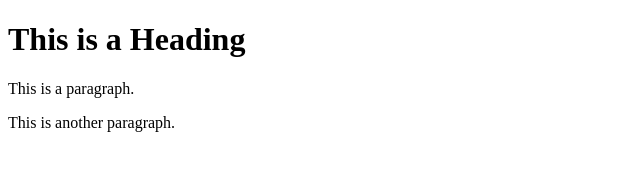
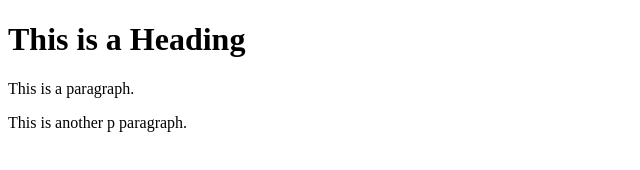
Before and after one commit to HollyChaffee/learning-git, a plain HTML site: page index.html in a window 1280 px wide. Shown: the full height of the page, 0-640 px from the left. Drawn offline with Linux system fonts and the light colour scheme.

```diff
--- a/index.html
+++ b/index.html
@@ -6,6 +6,6 @@
 <body>
     <h1>This is a Heading</h1>
     <p>This is a paragraph.</p>
-    <p>This is another paragraph.</p>
+    <p>This is another p paragraph.</p>
 </body>
 </html>
```
